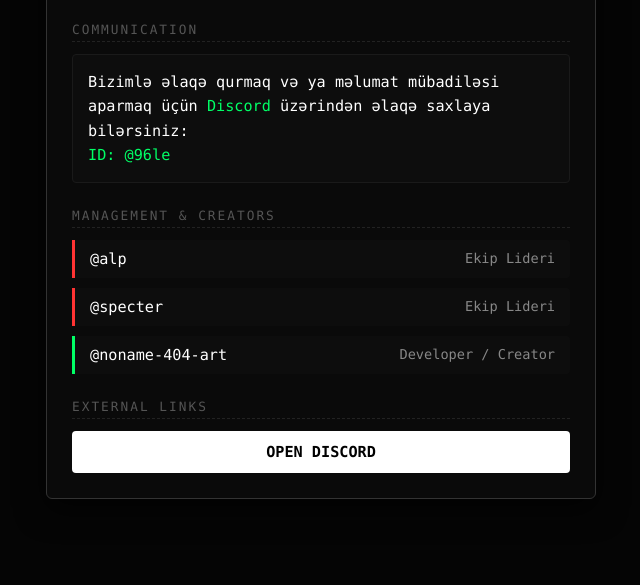
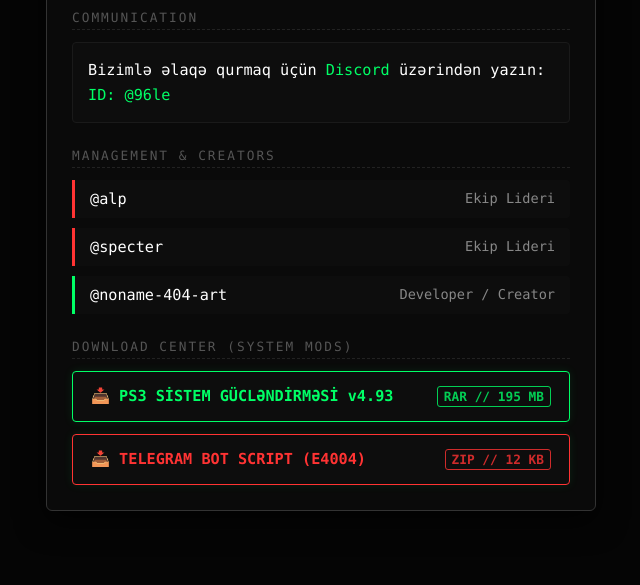
Before and after one commit to noname-404-art/noname-404-art.github.io, a plain HTML site: page index.html in a window 1280 px wide. Shown: the part 215-800 px from the top of the page, without its empty margins (319-959 px from the left). Drawn offline with Linux system fonts and the light colour scheme.

Commit message:
Update index.html

```diff
--- a/index.html
+++ b/index.html
@@ -112,29 +112,40 @@
             color: #888;
             font-size: 0.85rem;
         }
-        .social-links {
+
+        /* Fayl Yükləmə Düymələri üçün Yeni Dizayn */
+        .download-zone {
             display: flex;
             flex-direction: column;
-            gap: 10px;
+            gap: 12px;
         }
-        .social-btn {
+        .download-btn {
             display: flex;
+            justify-content: space-between;
             align-items: center;
-            justify-content: center;
-            gap: 10px;
-            background-color: #ffffff;
-            color: #000000;
+            background-color: #0d0d0d;
+            border: 1px solid #00ff66;
+            color: #00ff66;
             text-decoration: none;
-            padding: 12px;
+            padding: 14px 18px;
             border-radius: 4px;
             font-weight: bold;
             font-size: 0.95rem;
-            transition: background-color 0.2s ease, color 0.2s ease;
+            transition: all 0.2s ease;
+            box-shadow: 0 0 10px rgba(0, 255, 102, 0.1);
         }
-        .social-btn:hover {
-            background-color: #111;
-            color: #ffffff;
-            border: 1px solid #333;
+        .download-btn:hover {
+            background-color: #00ff66;
+            color: #000000;
+            box-shadow: 0 0 15px rgba(0, 255, 102, 0.4);
+            transform: translateY(-1px);
+        }
+        .file-size {
+            font-size: 0.8rem;
+            opacity: 0.8;
+            border: 1px solid currentColor;
+            padding: 2px 6px;
+            border-radius: 3px;
         }
     </style>
 </head>
@@ -157,7 +168,7 @@
 
             <div class="section-title">COMMUNICATION</div>
             <div class="info-box">
-                Bizimlə əlaqə qurmaq və ya məlumat mübadiləsi aparmaq üçün <span class="highlight">Discord</span> üzərindən əlaqə saxlaya bilərsiniz:<br>
+                Bizimlə əlaqə qurmaq üçün <span class="highlight">Discord</span> üzərindən yazın:<br>
                 <span class="highlight">ID: @96le</span>
             </div>
 
@@ -177,11 +188,19 @@
                 </div>
             </div>
 
-            <div class="section-title">EXTERNAL LINKS</div>
-            <div class="social-links">
-                <a href="https://discord.com" target="_blank" class="social-btn">
-                    <span>OPEN DISCORD</span>
+            <div class="section-title">DOWNLOAD CENTER (SYSTEM MODS)</div>
+            <div class="download-zone">
+
+                <a href="https://disk.yandex.com.tr/d/VFJbWXGKt-5gDA" target="_blank" class="download-btn">
+                    <span>📥 PS3 SİSTEM GÜCLƏNDİRMƏSİ v4.93</span>
+                    <span class="file-size">RAR // 195 MB</span>
                 </a>
+
+                <a href="#" class="download-btn" style="border-color: #ff3333; color: #ff3333;">
+                    <span>📥 TELEGRAM BOT SCRIPT (E4004)</span>
+                    <span class="file-size">ZIP // 12 KB</span>
+                </a>
+
             </div>
         </div>
     </div>
```
